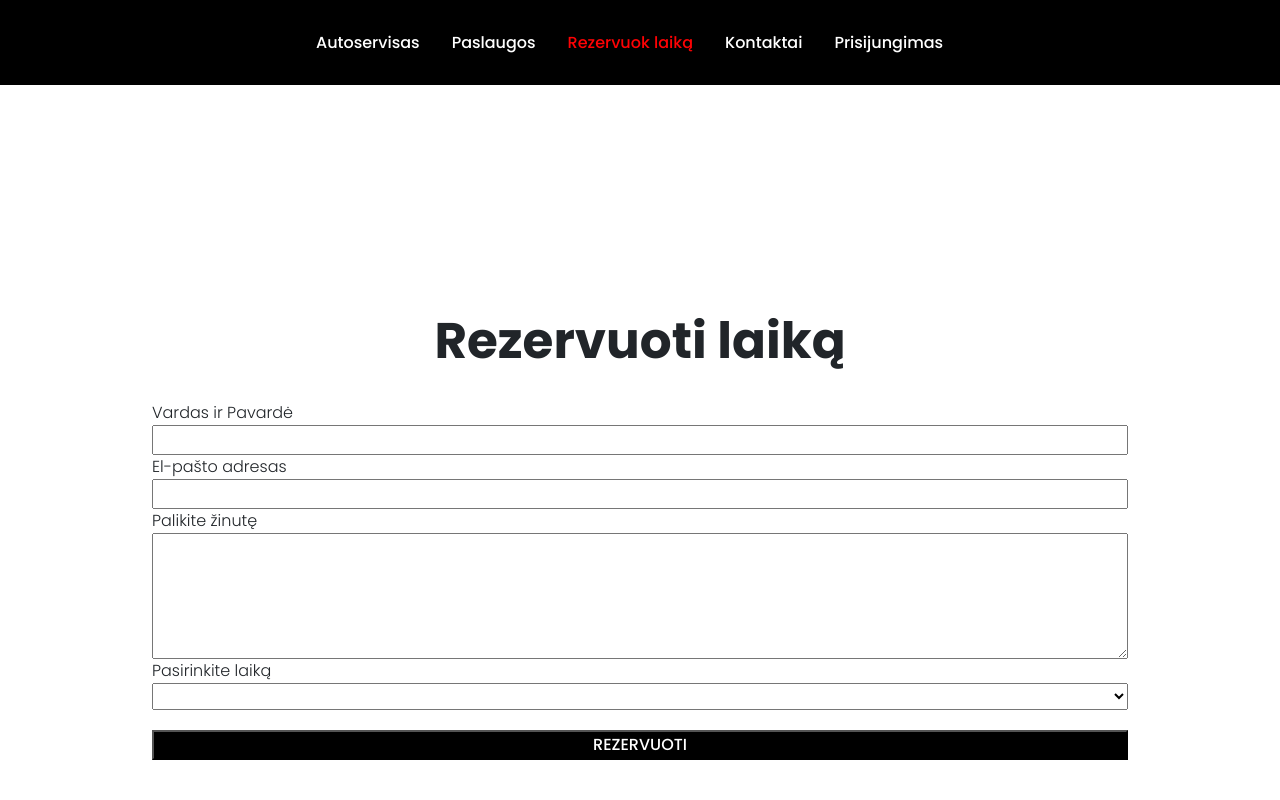
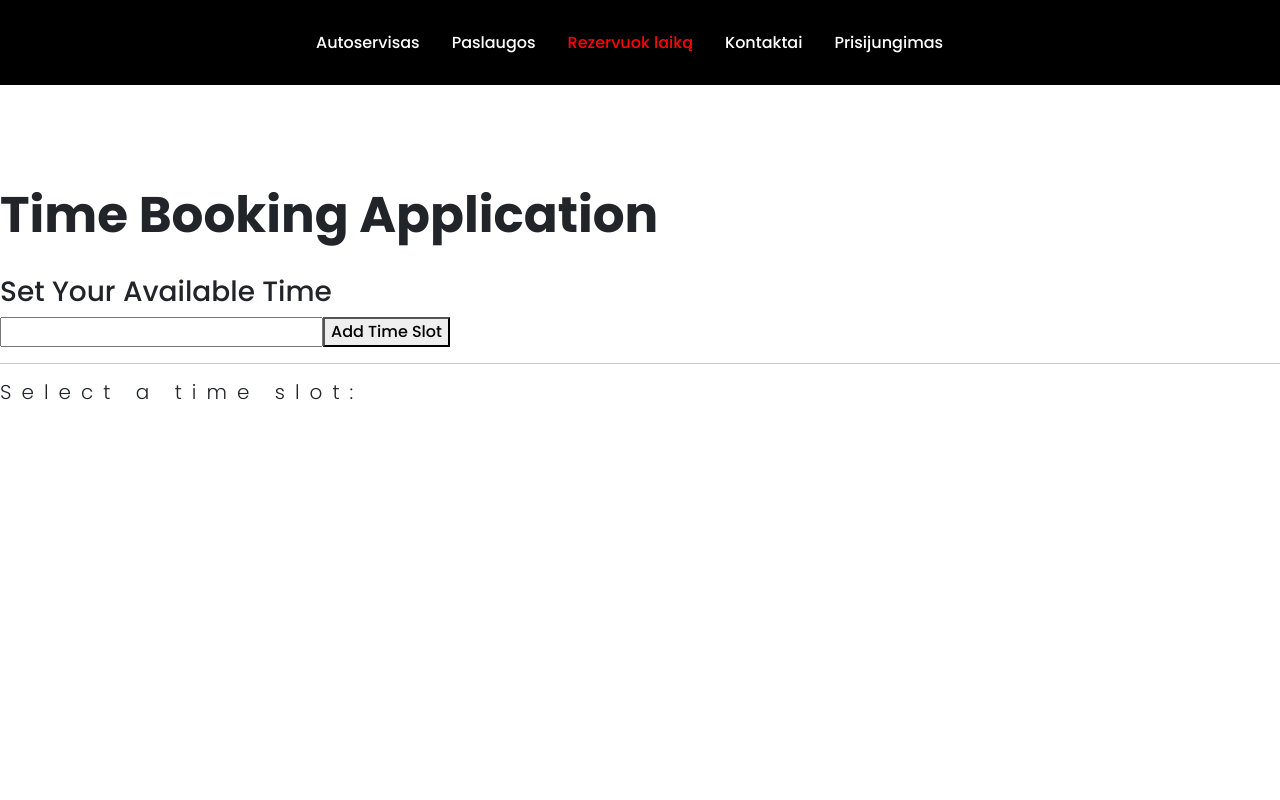
Before and after one commit to Sandruttee/autoservisas222e, a React (Create React App) app: page /User in a window 1280 px wide. Shown: the top 800 px of the page. Built offline with nearby package versions, Linux system fonts and the light colour scheme.

Commit message:
form change

```diff
--- a/src/pages/Owner.js
+++ b/src/pages/Owner.js
@@ -1,27 +1,25 @@
 import React, { useState } from "react";
 
-export default function Owner() {
+export default function AvailableTime({ setAvailableTimes }) {
+  const [timeSlot, setTimeSlot] = useState("");
+
+  const handleAddTimeSlot = () => {
+    if (timeSlot.trim() !== "") {
+      setAvailableTimes((prevTimes) => [...prevTimes, timeSlot]);
+      setTimeSlot("");
+    }
+  };
+
   return (
     <div>
-      <main>
-        <form>
-          {" "}
-          <label>Pasirinkite laiką</label> <br />
-          <select>
-            <option>08:30 - 09:00</option>
-            <option>09:00 - 10:00</option>
-          </select>{" "}
-          <br />
-          <button className="bookingBtn">REZERVUOTI</button>
-        </form>
-      </main>
-      <footer>
-        <h4>
-          AUTO<span class="red-text">SERVISAS 222E</span>
-        </h4>
-        <p class="p-footer">Mus rasite adresu: Staniūnų g. 67a, Panevėžys</p>
-        <p class="p-footer">Susisiekite su mumis: +37063222439</p>
-      </footer>
+      <h3>Set Your Available Time</h3>
+      <input
+        type="text"
+        value={timeSlot}
+        onChange={(e) => setTimeSlot(e.target.value)}
+      />
+      <button onClick={handleAddTimeSlot}>Add Time Slot</button>
+      <hr />
     </div>
   );
 }
--- a/src/pages/User.js
+++ b/src/pages/User.js
@@ -1,78 +1,34 @@
-import React, { useEffect, useState } from "react";
-import { useParams } from "react-router-dom";
+import React, { useState } from "react";
+import AvailableTime from "./Owner";
 
-const User = () => {
-  const [fullName, setFullName] = useState("");
-  const [email, setEmail] = useState("");
-  const [message, setMessage] = useState("");
-  const [schedules, setSchedules] = useState([]);
-  const [timezone, setTimezone] = useState("");
-  const [duration, setDuration] = useState("");
-  const [error, setError] = useState(false);
-  const [receiverEmail, setReceiverEmail] = useState("");
+function BookingApp(props) {
+  const [availableTimes, setAvailableTimes] = useState([]);
+  const [selectedTime, setSelectedTime] = useState("");
 
-  const { user } = useParams();
-
-  const handleSubmit = (e) => {
-    e.preventDefault();
-    setFullName("");
-    setMessage("");
+  const handleTimeSlotClick = (time) => {
+    setSelectedTime(time);
   };
 
   return (
-    <div className="page-container">
-      <div className="bookContainer">
-        <h1 className="bookTitle">Rezervuoti laiką{user}</h1>
-        <form onSubmit={handleSubmit} className="booking__form">
-          <label htmlFor="fullName">Vardas ir Pavardė</label>
-          <input
-            id="fullName"
-            name="fullName"
-            type="text"
-            required
-            value={fullName}
-            onChange={(e) => setFullName(e.target.value)}
-          />
-          <label htmlFor="email">El-pašto adresas</label>
-          <input
-            id="email"
-            name="email"
-            required
-            type="email"
-            value={email}
-            onChange={(e) => setEmail(e.target.value)}
-          />
-
-          <label htmlFor="message">Palikite žinutę</label>
-          <textarea
-            rows={5}
-            name="message"
-            id="message"
-            value={message}
-            onChange={(e) => setMessage(e.target.value)}
-          />
-
-          <label htmlFor="session">Pasirinkite laiką {timezone}</label>
-          <select name="duration" onChange={(e) => setDuration(e.target.value)}>
-            {schedules.map((schedule) => (
-              <option
-                value={`${schedule.day} - ${schedule.startTime} : ${schedule.endTime}`}
-                key={schedule.day}
-              >{`${schedule.day} - ${schedule.startTime} : ${schedule.endTime}`}</option>
-            ))}
-          </select>
-          <button className="bookingBtn">REZERVUOTI</button>
-        </form>
+    <div>
+      <h1>Time Booking Application</h1>
+      <AvailableTime setAvailableTimes={setAvailableTimes} />
+      <h2>Select a time slot:</h2>
+      <div>
+        {availableTimes.map((time, index) => (
+          <button key={index} onClick={() => handleTimeSlotClick(time)}>
+            {time}
+          </button>
+        ))}
       </div>
-      <footer>
-        <h4>
-          AUTO<span class="red-text">SERVISAS 222E</span>
-        </h4>
-        <p class="p-footer">Mus rasite adresu: Staniūnų g. 67a, Panevėžys</p>
-        <p class="p-footer">Susisiekite su mumis: +37063222439</p>
-      </footer>{" "}
+      {selectedTime && (
+        <div>
+          <h3>Your selected time slot:</h3>
+          <p>{selectedTime}</p>
+        </div>
+      )}
     </div>
   );
-};
+}
 
-export default User;
+export default BookingApp;
--- a/src/pages/styling.css
+++ b/src/pages/styling.css
@@ -165,3 +165,8 @@ footer {
   background-color: var(--background-black);
   color: #fff;
 }
+
+.timeForm {
+  padding: 150px;
+  text-align: center;
+}
```
